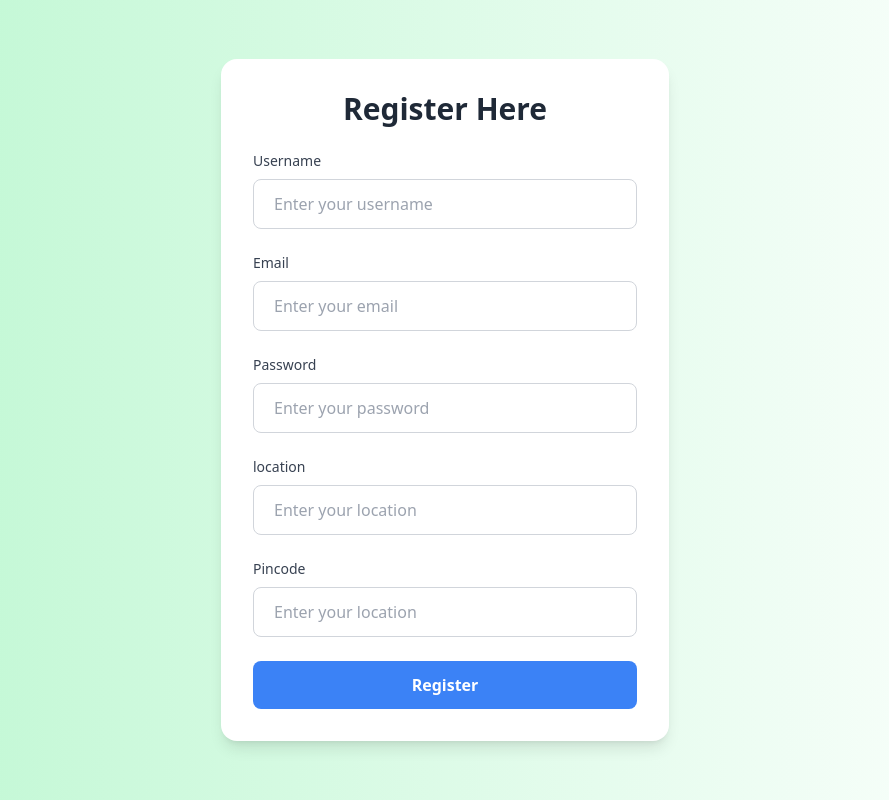
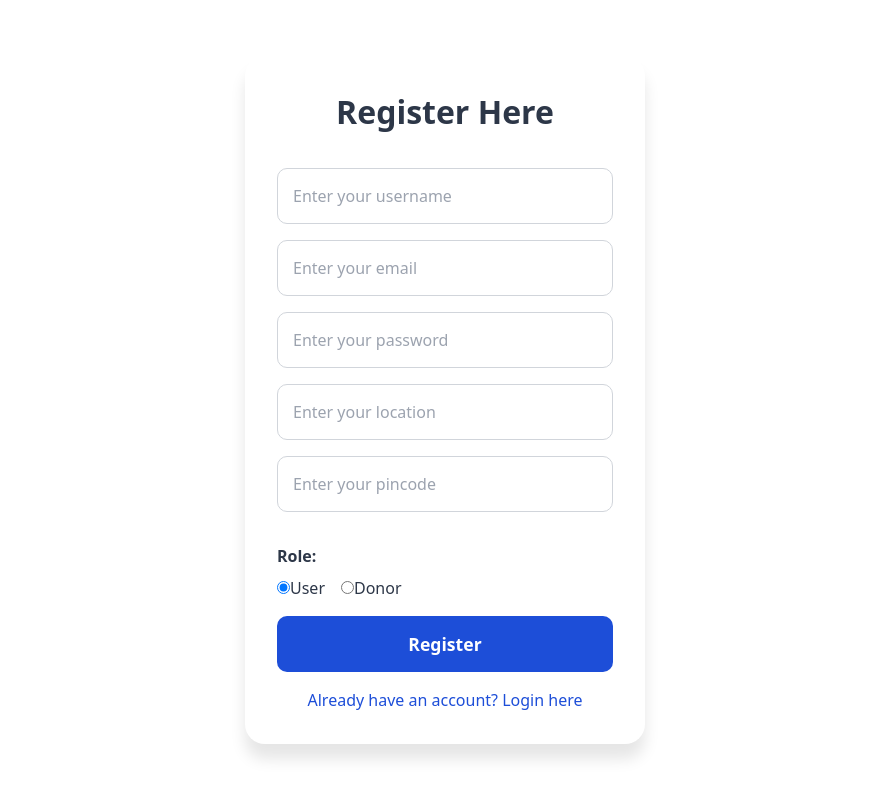
Before and after one commit to AnjanTH/NourishNet, a React (Vite) app in the folder Front-end/: page /register in a window 1280 px wide. Shown: the whole page, without its empty margins (195-1084 px from the left). Built offline with nearby package versions, Linux system fonts and the light colour scheme.

Commit message:
added ayth pages

```diff
--- a/Front-end/src/Pages/AuthPages/Login.css
+++ b/Front-end/src/Pages/AuthPages/Login.css
@@ -1,3 +1,86 @@
-body{
-    padding:0px;
-}
+
+.login-container {
+    display: flex;
+    justify-content: center;
+    align-items: center;
+    min-height: 100vh;
+    background: linear-gradient(white);
+  }
+  .login-card {
+    background-color: white;
+    padding: 2rem;
+    border-radius: 20px;
+    box-shadow: 0px 15px 15px rgba(0, 0, 0.1, 0.1);
+    width: 100%;
+    max-width: 400px;
+  }
+  .login-header {
+    text-align: center;
+    margin-bottom: 2rem;
+  }
+
+  .login-header h2 {
+    font-size: 2rem;
+    font-weight: bold;
+    color: #2d3748;
+  }
+
+  .login-header p {
+    color: #4a5568;
+    font-size: 1rem;
+    margin-top: 0.5rem;
+  }
+  .input-field {
+    width: 100%;
+    padding: 15px;
+    margin-bottom: 1rem;
+    border: 1px solid #d1d5db;
+    border-radius: 10px;
+    font-size: 1rem;
+    color: #2d3748;
+  }
+
+  .input-field:focus {
+    outline: none;
+    border-color: #4caf50;
+    box-shadow: 0 0 5px rgba(76, 175, 80, 0.2);
+  }
+  .submit-button {
+    width: 100%;
+    padding: 15px;
+    background-color: #1d4ed8;
+    color: white;
+    border-radius: 10px;
+    font-size: 1.1rem;
+    font-weight: bold;
+    cursor: pointer;
+    border: none;
+    transition: background-color 0.3s;
+  }
+
+  .submit-button:hover {
+    background-color: #2563eb;
+  }
+
+  .submit-button:disabled {
+    background-color: #d1d5db;
+    cursor: not-allowed;
+  }
+  .message {
+    text-align: center;
+    color: #e53e3e;
+    font-size: 1rem;
+    margin-top: 1rem;
+  }
+  .link {
+    display: block;
+    text-align: center;
+    margin-top: 1rem;
+    color: #1d4ed8;
+    text-decoration: none;
+    font-size: 1rem;
+  }
+
+  .link:hover {
+    text-decoration: underline;
+  }
--- a/Front-end/src/Pages/AuthPages/Login.jsx
+++ b/Front-end/src/Pages/AuthPages/Login.jsx
@@ -1,6 +1,8 @@
 import React, { useState } from 'react';
 import axios from 'axios';
-import { useNavigate } from 'react-router-dom';
+
+import { Link,useNavigate } from 'react-router-dom';
+import './Login.css';
 
 function Login() {
   const [email, setEmail] = useState("");
@@ -33,7 +35,7 @@ function Login() {
       }
     } catch (error) {
       console.error('Login failed:', error);
-      navigate('/login')
+      navigate('/login');
       if (error.response) {
         if (error.response.status === 400 && error.response.data?.redirectToRegister) {
           navigate('/register');
@@ -51,48 +53,44 @@ function Login() {
   };
 
   return (
-    <div className="flex items-center justify-center min-h-screen bg-gradient-to-r from-green-200">
-      <div className="bg-white p-8 rounded-2xl shadow-lg w-full max-w-md">
-        <h2 className="text-3xl font-extrabold text-center text-gray-800 mb-6">Login Here</h2>
+    <div className="login-container">
+      <div className="login-card">
+        <header className="login-header">
+          <h2>Login Here</h2>
+          <p>Please enter your credentials to login</p>
+        </header>
 
-        <form onSubmit={handleSubmit} className="space-y-6">
-          <div>
-            <label className="block text-sm font-medium text-gray-700 mb-2" htmlFor="email">
-              Email
-            </label>
+        <form onSubmit={handleSubmit}>
           <input
             type="email"
-              id="email"
             placeholder="Enter your email"
             value={email}
             onChange={(e) => setEmail(e.target.value)}
-              className="w-full px-5 py-3 border border-gray-300 rounded-lg focus:ring-2 focus:ring-blue-500 focus:outline-none"
+            className="input-field"
             required
           />
-          </div>
-          <div>
-            <label className="block text-sm font-medium text-gray-700 mb-2" htmlFor="password">
-              Password
-            </label>
           <input
             type="password"
-              id="password"
             placeholder="Enter your password"
             value={password}
             onChange={(e) => setPassword(e.target.value)}
-              className="w-full px-5 py-3 border border-gray-300 rounded-lg focus:ring-2 focus:ring-blue-500 focus:outline-none"
+            className="input-field"
             required
           />
-          </div>
           <button
             type="submit"
             disabled={loading}
-            className={`w-full py-3 px-5 ${loading ? 'bg-gray-400' : 'bg-blue-500 hover:bg-blue-600'} text-white font-semibold rounded-lg focus:outline-none focus:ring-2 focus:ring-blue-500`}
+            className="submit-button"
           >
             {loading ? 'Logging in...' : 'Login'}
           </button>
         </form>
-        {message && <p className="mt-4 text-center text-sm text-red-500">{message}</p>}
+
+        {message && <p className="message">{message}</p>}
+
+        <Link to="/register" className="link">
+          Don't have an account? Register here
+        </Link>
       </div>
     </div>
   );
--- a/Front-end/src/Pages/AuthPages/Register.css
+++ b/Front-end/src/Pages/AuthPages/Register.css
@@ -0,0 +1,119 @@
+
+.register-container {
+    display: flex;
+    justify-content: center;
+    align-items: center;
+    min-height: 100vh;
+    background: linear-gradient(white);
+    padding: 20px;
+  }
+  .register-card {
+    background-color: white;
+    padding: 2rem;
+    border-radius: 20px;
+    box-shadow: 0 15px 15px rgba(0, 0, 0.1, 0.1);
+    width: 100%;
+    max-width: 400px;
+  }
+  .register-header {
+    text-align: center;
+    margin-bottom: 2rem;
+  }
+
+  .register-header h2 {
+    font-size: 2rem;
+    font-weight: bold;
+    color: #2d3748;
+  }
+  .input-field {
+    width: 100%;
+    padding: 15px;
+    margin-bottom: 1rem;
+    border: 1px solid #d1d5db;
+    border-radius: 10px;
+    font-size: 1rem;
+    color: #2d3748;
+  }
+
+  .input-field:focus {
+    outline: none;
+    border-color: #4caf50;
+    box-shadow: 0 0 5px rgba(76, 175, 80, 0.2);
+  }
+  .submit-button {
+    width: 100%;
+    padding: 15px;
+    background-color: #1d4ed8;
+    color: white;
+    border-radius: 10px;
+    font-size: 1.1rem;
+    font-weight: bold;
+    cursor: pointer;
+    border: none;
+    transition: background-color 0.3s;
+  }
+
+  .submit-button:hover {
+    background-color: #2563eb;
+  }
+
+  .submit-button:disabled {
+    background-color: #d1d5db;
+    cursor: not-allowed;
+  }
+  .message {
+    text-align: center;
+    color: #e53e3e;
+    font-size: 1rem;
+    margin-top: 1rem;
+  }
+
+  .link {
+    display: block;
+    text-align: center;
+    margin-top: 1rem;
+    color: #1d4ed8;
+    text-decoration: none;
+    font-size: 1rem;
+  }
+
+  .link:hover {
+    text-decoration: underline;
+  }
+.role-selection {
+  margin: 1rem 0;
+}
+
+.role-label {
+  font-size: 1rem;
+  font-weight: bold;
+  color: #2d3748;
+  margin-bottom: 0.5rem;
+  display: block;
+}
+
+.role-options {
+  display: flex;
+  gap: 1rem;
+}
+
+.role-options label {
+  font-size: 1rem;
+  color: #2d3748;
+  cursor: pointer;
+}
+/* Common styles for messages */
+.message {
+    margin-top: 1rem;
+    text-align: center;
+    font-size: 1rem;
+    font-weight: bold;
+  }
+  .success {
+    background-color: rgb(120, 226, 120);
+    color:white;
+  }
+  .error {
+    background-color: rgb(245, 111, 111);
+    color:white;
+  }
--- a/Front-end/src/Pages/AuthPages/Register.jsx
+++ b/Front-end/src/Pages/AuthPages/Register.jsx
@@ -1,13 +1,15 @@
 import React, { useState } from 'react';
 import axios from 'axios';
-import { useNavigate } from 'react-router-dom';
+import { useNavigate, Link } from 'react-router-dom';
+import './Register.css';
 
 function Register() {
   const [username, setUsername] = useState("");
   const [email, setEmail] = useState("");
   const [password, setPassword] = useState("");
-  const [location,setLocation]=useState("");
-  const [pincode,setPincode]=useState("");
+  const [location, setLocation] = useState("");
+  const [pincode, setPincode] = useState("");
+  const [role, setRole] = useState("user");
   const [message, setMessage] = useState("");
   const [loading, setLoading] = useState(false);
 
@@ -15,7 +17,7 @@ function Register() {
 
   const handleSubmit = async (e) => {
     e.preventDefault();
-    if (!username || !email || !password||!location||!pincode) {
+    if (!username || !email || !password || !location || !pincode || !role) {
       setMessage('Please fill in all fields.');
       return;
     }
@@ -23,12 +25,12 @@ function Register() {
     try {
       const response = await axios.post(
         'http://localhost:8080/register',
-        { username, email, password,location,pincode },
+        { username, email, password, location, pincode, role },
         { withCredentials: true }
       );
 
       if (response?.status === 200) {
-        setMessage('Registration successful!.');
+        setMessage('Registration successful!');
         setTimeout(() => navigate('/Dashboard'), 1000);
       } else {
         setMessage('Unexpected response format.');
@@ -36,13 +38,15 @@ function Register() {
     } catch (error) {
       console.error('Registration failed:', error);
       if (error.response) {
-        console.error('Error response:', error.response);
+        if (error.response.data?.message === "User already exists") {
+          setMessage('User already exists. Redirecting to login...');
+          setTimeout(() => navigate('/login'), 1500);
+        } else {
           setMessage(error.response.data?.message || 'An error occurred during registration.');
+        }
       } else if (error.request) {
-        console.error('No response received:', error.request);
         setMessage('No response from server. Please try again later.');
       } else {
-        console.error('Error occurred while setting up the request:', error.message);
         setMessage('An error occurred while processing your request.');
       }
     } finally {
@@ -50,92 +54,100 @@ function Register() {
     }
   };
 
+  return (
+    <div className="register-container">
+      <div className="register-card">
+        <header className="register-header">
+          <h2>Register Here</h2>
+        </header>
 
-  return (
-    <div className="flex items-center justify-center min-h-screen bg-gradient-to-r from-green-200">
-      <div className="bg-white p-8 rounded-2xl shadow-lg w-full max-w-md">
-        <h2 className="text-3xl font-extrabold text-center text-gray-800 mb-6">Register Here</h2>
-
-        <form onSubmit={handleSubmit} className="space-y-6">
-          <div>
-            <label className="block text-sm font-medium text-gray-700 mb-2" htmlFor="username">
-              Username
-            </label>
+        <form onSubmit={handleSubmit}>
           <input
             type="text"
-              id="username"
             placeholder="Enter your username"
             value={username}
             onChange={(e) => setUsername(e.target.value)}
-              className="w-full px-5 py-3 border border-gray-300 rounded-lg focus:ring-2 focus:ring-blue-500 focus:outline-none"
+            className="input-field"
             required
           />
-          </div>
-          <div>
-            <label className="block text-sm font-medium text-gray-700 mb-2" htmlFor="email">
-              Email
-            </label>
           <input
             type="email"
-              id="email"
             placeholder="Enter your email"
             value={email}
             onChange={(e) => setEmail(e.target.value)}
-              className="w-full px-5 py-3 border border-gray-300 rounded-lg focus:ring-2 focus:ring-blue-500 focus:outline-none"
+            className="input-field"
             required
           />
-          </div>
-          <div>
-            <label className="block text-sm font-medium text-gray-700 mb-2" htmlFor="password">
-              Password
-            </label>
           <input
             type="password"
-              id="password"
             placeholder="Enter your password"
             value={password}
             onChange={(e) => setPassword(e.target.value)}
-              className="w-full px-5 py-3 border border-gray-300 rounded-lg focus:ring-2 focus:ring-blue-500 focus:outline-none"
+            className="input-field"
             required
           />
-          </div>
-          <div>
-            <label className="block text-sm font-medium text-gray-700 mb-2" htmlFor="username">
-              location
-            </label>
           <input
             type="text"
-              id="location"
             placeholder="Enter your location"
             value={location}
             onChange={(e) => setLocation(e.target.value)}
-              className="w-full px-5 py-3 border border-gray-300 rounded-lg focus:ring-2 focus:ring-blue-500 focus:outline-none"
+            className="input-field"
             required
           />
-          </div>
-          <div>
-            <label className="block text-sm font-medium text-gray-700 mb-2" htmlFor="username">
-              Pincode
-            </label>
           <input
-              type="number"
-              id="pincode"
-              placeholder="Enter your location"
+            type="text"
+            placeholder="Enter your pincode"
             value={pincode}
             onChange={(e) => setPincode(e.target.value)}
-              className="w-full px-5 py-3 border border-gray-300 rounded-lg focus:ring-2 focus:ring-blue-500 focus:outline-none"
+            className="input-field"
             required
           />
+          <div className="role-selection">
+  <label className="role-label">Role:</label>
+  <div className="role-options">
+    <label>
+      <input
+        type="radio"
+        name="role"
+        value="user"
+        checked={role === "user"}
+        onChange={(e) => setRole(e.target.value)}
+      />
+      User
+    </label>
+    <label>
+      <input
+        type="radio"
+        name="role"
+        value="donor"
+        checked={role === "donor"}
+        onChange={(e) => setRole(e.target.value)}
+      />
+      Donor
+    </label>
   </div>
+</div>
+
           <button
             type="submit"
             disabled={loading}
-            className={`w-full py-3 px-5 ${loading ? 'bg-gray-400' : 'bg-blue-500 hover:bg-blue-600'} text-white font-semibold rounded-lg focus:outline-none focus:ring-2 focus:ring-blue-500`}
+            className="submit-button"
           >
             {loading ? 'Registering...' : 'Register'}
           </button>
         </form>
-        {message && <p className="mt-4 text-center text-sm text-red-500">{message}</p>}
+        {message && (
+  <p
+    className={`message ${message.includes('successful') ? 'success' : 'error'}`}
+  >
+    {message}
+  </p>
+)}
+
+
+        <Link to="/login" className="link">
+          Already have an account? Login here
+        </Link>
       </div>
     </div>
   );
```
Lines whose indentation alone changed are shown as unchanged.
